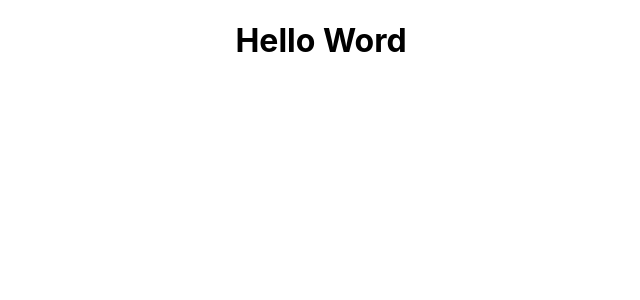
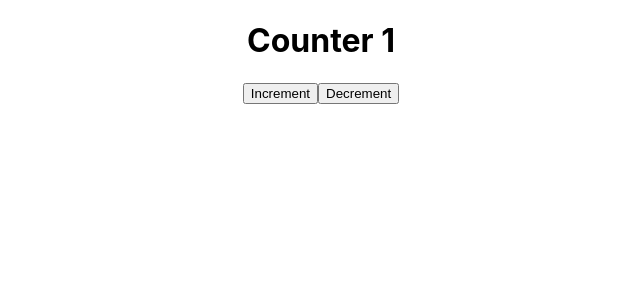
Before and after one commit to dovietduc/react-tutorial, a React (Create React App) app: page / in a window 1280 px wide. Shown: the top 300 px of the page, without its empty margins (319-959 px from the left). Built offline with nearby package versions, Linux system fonts and the light colour scheme.

Commit message:
create state fisrt

```diff
--- a/src/App.js
+++ b/src/App.js
@@ -1,11 +1,55 @@
 import './App.css';
+import React from 'react';
+import ReactDOM from 'react-dom/client';
+
+let stateValue; // vi tri khai bao global
+
+function useState(intialState) {
+
+	if(stateValue === undefined) {
+		stateValue = intialState;
+	}
+
+
+    function setValue(value) {
+		stateValue = value;
+
+		// sau khi state thay doi render lai
+		ReactDOM.createRoot(document.getElementById('root')).render(
+			<React.StrictMode>
+			  <App />
+			</React.StrictMode>
+		)
+	}
+
+    return [stateValue, setValue];
+}
 
 function App() {
-  return (
-    <div className="App">
-      <h1>Hello Word</h1>
-    </div>
-  );
+
+	const [counter, setCounter] = useState(1);
+
+	const handleIncrement = function(){
+		setCounter(counter + 1);
+
+	}
+
+	const handleDecrement = function(){
+		setCounter(counter - 1);
+	}
+
+
+
+    return (
+        <div className="App">
+            <h1>Counter {counter}</h1>
+            <button onClick={handleIncrement}>Increment</button>
+            <button onClick={handleDecrement}>Decrement</button>
+        </div>
+    );
 }
 
 export default App;
+
+// tao state de quan li Counter
+// khi state thay doi, thi giao dien thay doi
```
